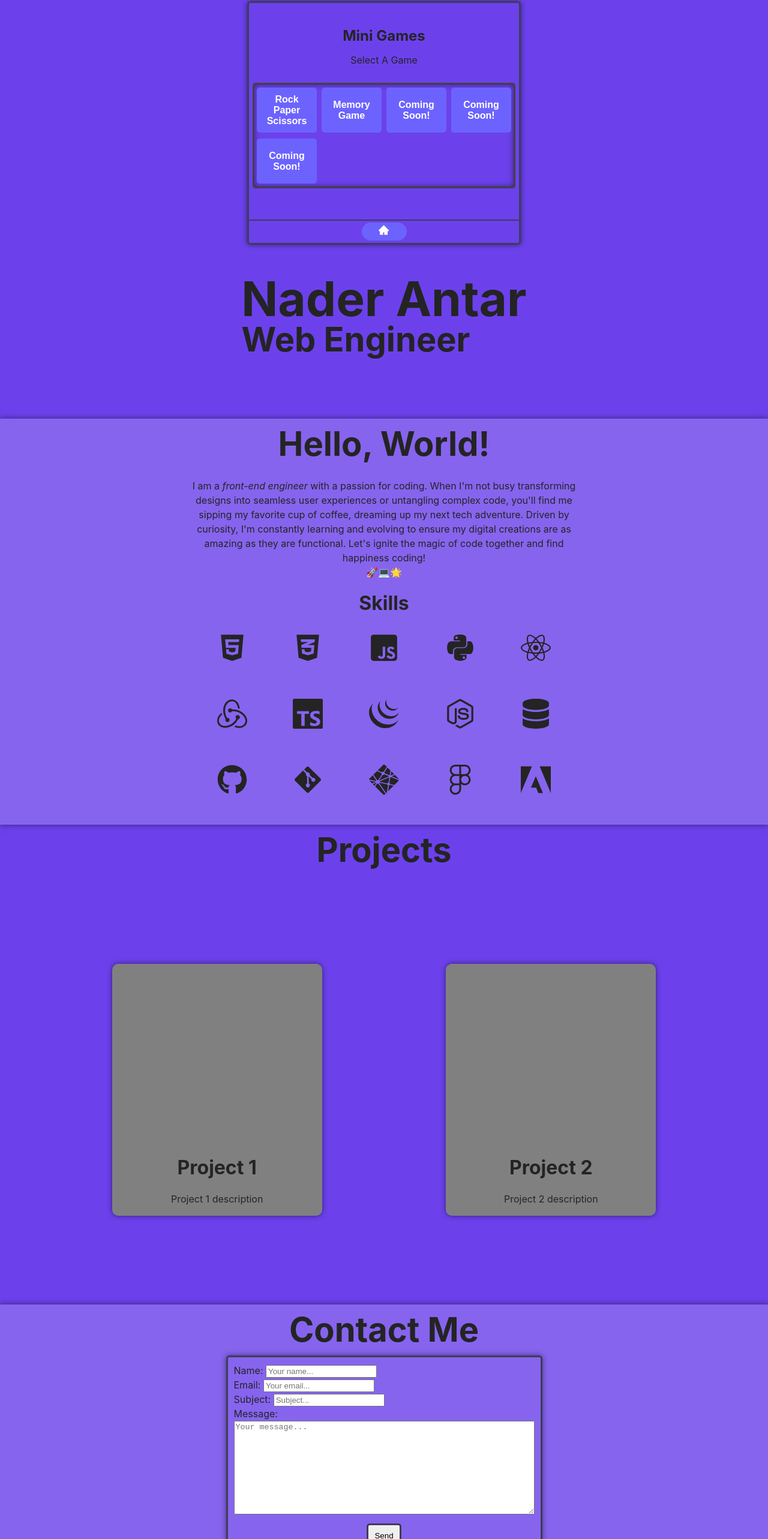
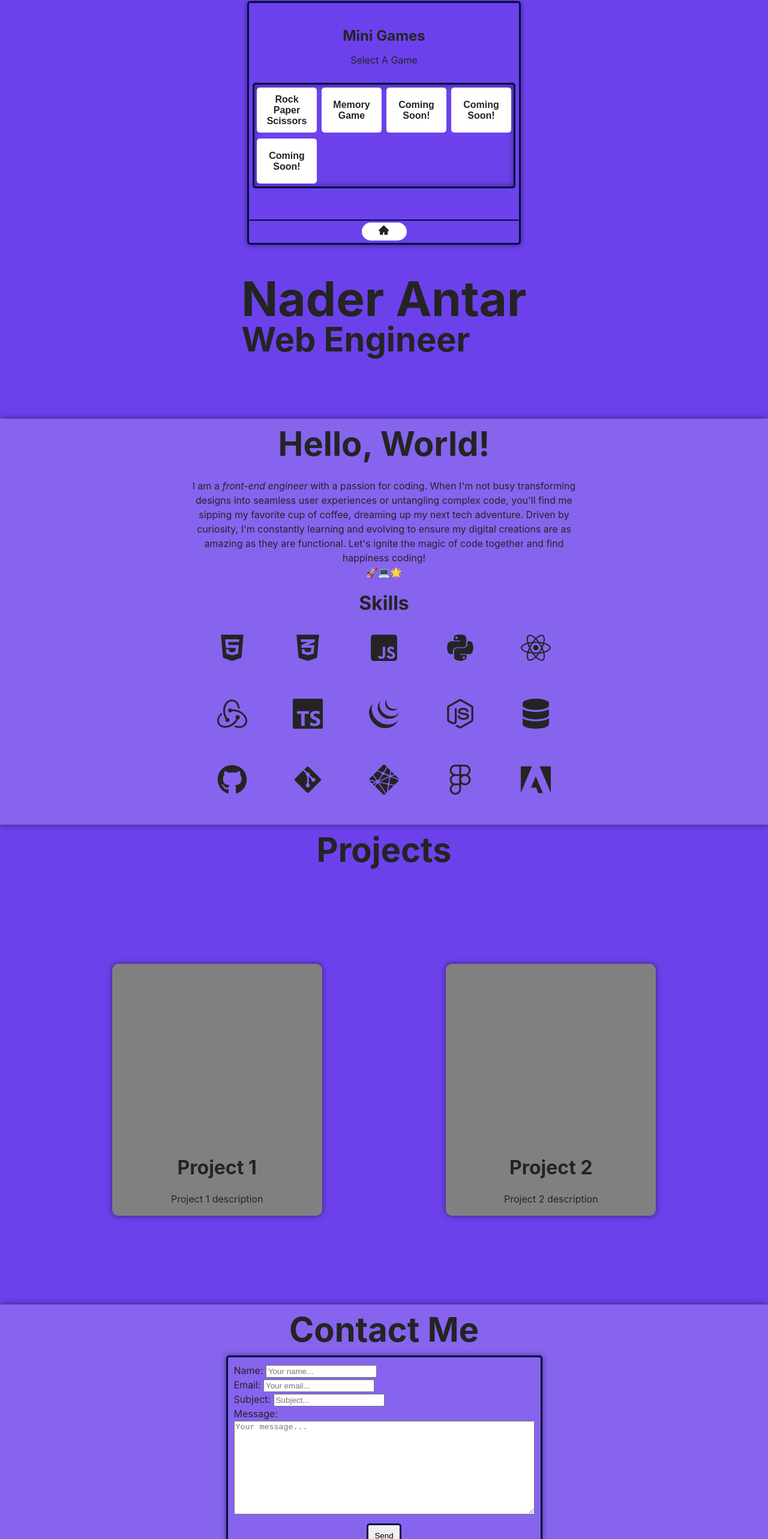
Before and after one commit to nadocodes/nader-antar, a React (Vite) app: page / in a window 1280 px wide. Shown: the part 102-2668 px from the top of the page at 60% size. Built offline with nearby package versions, Linux system fonts and the light colour scheme.

Commit message:
updated colours as needed

```diff
--- a/src/components/About/About.css
+++ b/src/components/About/About.css
@@ -58,7 +58,7 @@
         width: 95%;
         height: 360px;
         overflow-y: scroll;
-        border: 3px solid #3F3D56;
+        border: 3px solid var(--border-color);
         border-radius: 5px;
         box-shadow: inset 0 0 5px rgba(0, 0, 0, 0.5);
     }
--- a/src/components/App/App.css
+++ b/src/components/App/App.css
@@ -14,7 +14,7 @@
   --primary-bg-color: #242424;
   --secondary-bg-color: #6C41EC;
   --text-color: #FFFFFF;
-  --border-color: #242424;
+  --border-color: #3F3D56;
   --link-color: #6C41EC;
   --link-hover-color: #FFFFFF;
 }
--- a/src/components/Contact/Contact.css
+++ b/src/components/Contact/Contact.css
@@ -12,7 +12,7 @@
     justify-content: space-evenly;
     margin: auto;
     padding: 10px;
-    border: 3px solid #3F3D56;
+    border: 3px solid var(--border-color);
     border-radius: 5px;
     box-shadow: 0 0 10px rgba(0, 0, 0, 0.5);
 }
@@ -23,7 +23,7 @@
     align-items: center;
     margin: 5px auto;
     padding: 10px;
-    border: 3px solid #3F3D56;
+    border: 3px solid var(--border-color);
     border-radius: 5px;
 }
 
--- a/src/containers/GamesConsole/GamesConsole.css
+++ b/src/containers/GamesConsole/GamesConsole.css
@@ -7,7 +7,7 @@
     height: 550px;
     min-width: 450px;
     min-height: 400px;
-    border: 3px solid #3F3D56;
+    border: 3px solid var(--border-color);
     border-radius: 5px;
     transition: all 0.2s ease-in-out;
     box-shadow: 0 0 10px rgba(0, 0, 0, 0.5);
@@ -30,7 +30,7 @@
     width: 96%;
     margin: 16px auto;
     height: 100%;
-    border: 3px solid rgb(66, 65, 65);
+    border: 3px solid var(--border-color);
     border-radius: 5px;
     overflow-y: scroll;
     box-shadow: inset 0 0 10px rgba(0, 0, 0, 0.5);
@@ -57,10 +57,10 @@
 }
 
 .gameButton {
-    background-color: #6C63FF;
+    background-color: var(--secondary-bg-color);
     border: none;
     border-radius: 5px;
-    color: white;
+    color: var(--text-color);
     cursor: pointer;
     font-size: 16px;
     font-weight: bold;
@@ -89,16 +89,16 @@
     align-items: center;
     justify-content: center;
     width: 100%;
-    border-top: 2.5px solid #3F3D56;
+    border-top: 2.5px solid var(--border-color);
     border-radius: 3px;
     height: 9%;
 }
 
 .menuButton {
-    background-color: #6C63FF;
+    background-color: var(--secondary-bg-color);
     border: none;
     border-radius: 15px;
-    color: white;
+    color: var(--text-color);
     cursor: pointer;
     font-size: 1.2rem;
     height: 30px;
```
